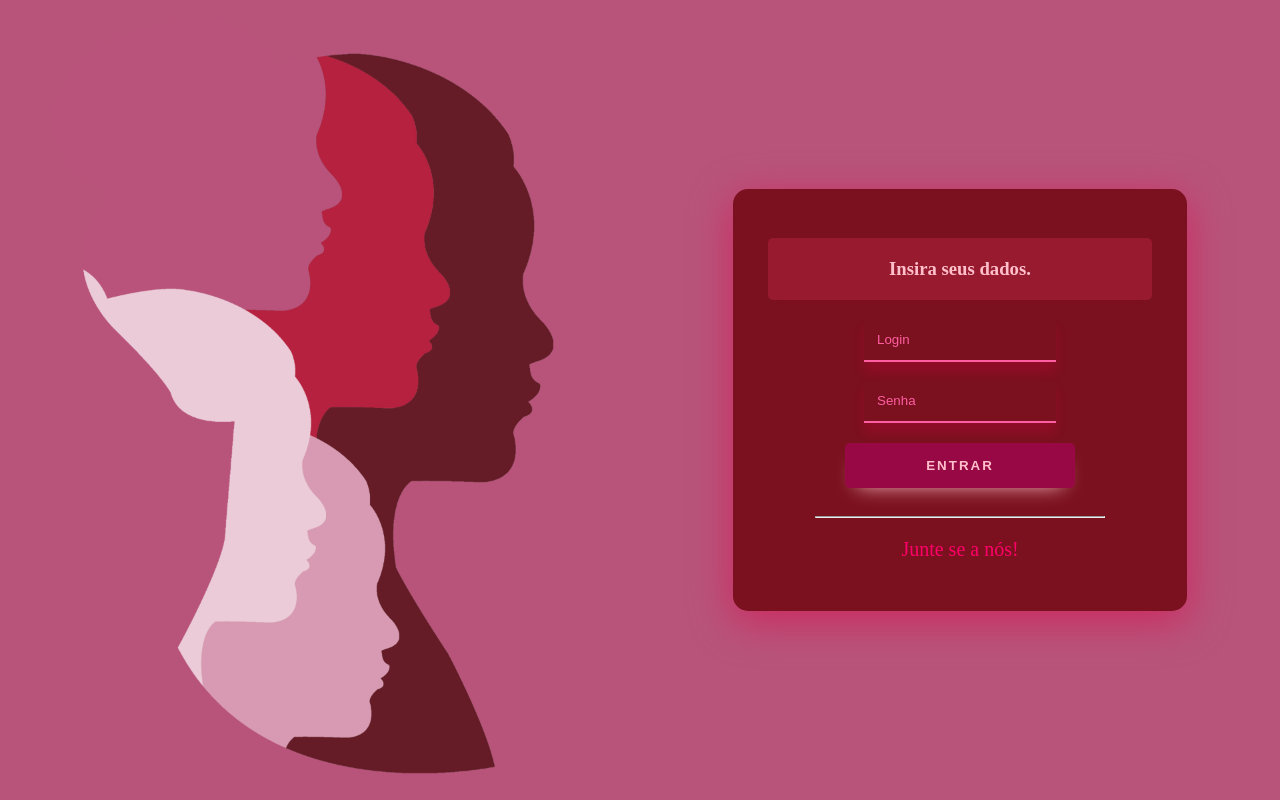
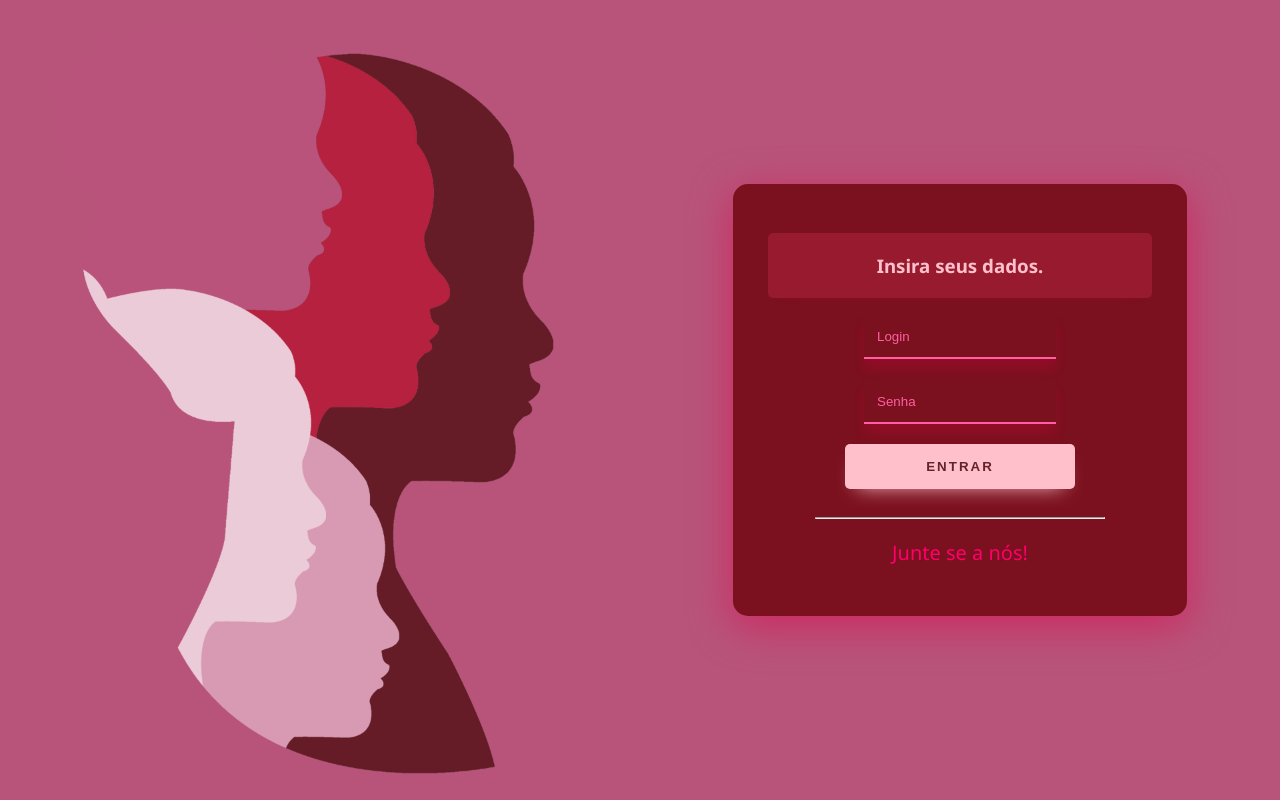
Before and after one commit to FabricioSobrinho/login-screen, a plain HTML site: page login.html in a window 1280 px wide. In both pictures the pointer is over the button "ENTRAR". Drawn offline with Linux system fonts and the light colour scheme.

Commit message:
Update stylelogin.css

```diff
--- a/stylelogin.css
+++ b/stylelogin.css
@@ -1,6 +1,8 @@
+@import url('https://fonts.googleapis.com/css2?family=Noto+Sans:ital,wght@0,100;0,200;0,300;0,400;0,500;0,700;0,800;0,900;1,100&display=swap');
 body {
     margin: 0;
     background:#B8547A;
+    font-family: 'Noto Sans', sans-serif;
 }
 .main {
     width: 100vw;
@@ -60,6 +62,7 @@ body {
     padding: 13px;
     box-shadow: 0px 10px 10px rgba(222, 0, 74, 0.217);
     box-sizing: border-box;
+    color: #EACAD7;
 }
 .field > ::placeholder {
     color: #FF5FA2;
@@ -72,7 +75,7 @@ body {
     border-radius: 5px;
     outline: none;
     background: #65222B;
-    color: #EACAD7;
+    color: #efcddb;
     text-transform: uppercase;
     font-weight: 700;
     letter-spacing: 2px;
@@ -81,8 +84,8 @@ body {
 
 }
 button:hover {
-    background: #980844;
-    color: pink;
+    background: pink;
+    color: #65222B;
     transition: all .3s ease-out;
 }
 hr {
@@ -98,7 +101,7 @@ a {
 }
 a:hover {
     cursor: pointer;
-    color: #ff00ae;
+    color: #ff80b5;
 }
 img {
     height: 100vh;
```
